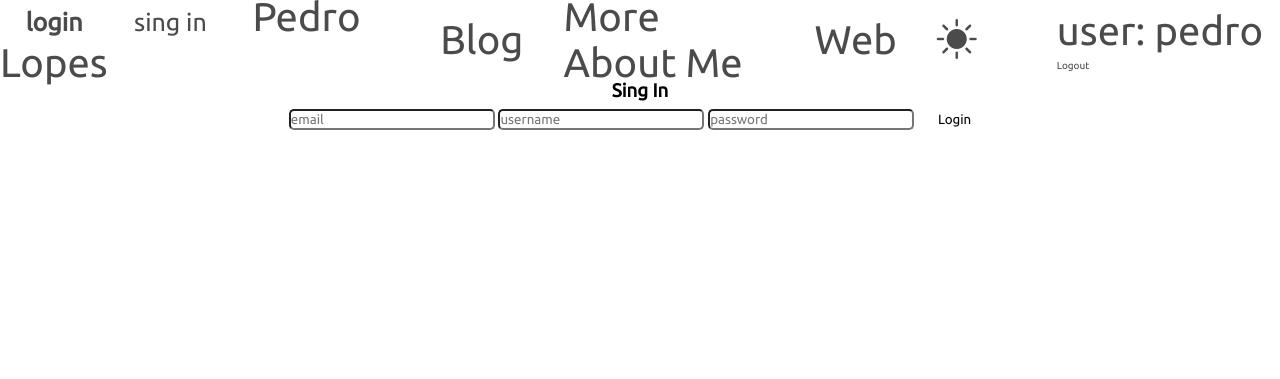
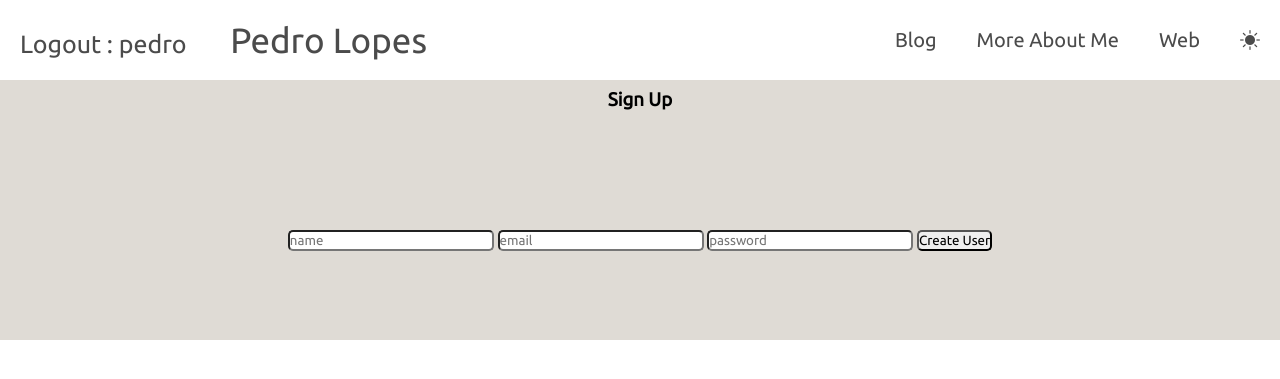
Before and after one commit to Praticas-PW/pwProject, a Django app: page /sing_in in a window 1280 px wide. Shown: the top 379 px of the page. Run offline with Django 4.2, Linux system fonts and the light colour scheme; a user stored in the database is signed in; some libraries are stand-ins or nearby versions.

Commit message:
ja cria contas

```diff
--- a/projeto/portfolio/static/css/login.css
+++ b/projeto/portfolio/static/css/login.css
@@ -1,19 +1,71 @@
+@keyframes fadeIn {
+  0% {
+      opacity: 0;
+      transform: translateY(-20px);
+  }
+  100% {
+      opacity: 1;
+      transform: translateY(0);
+  }
+}
+
 .centered-div {
-    margin-left: auto;
-    margin-right: auto;
-    text-align: center; /* Optional - centers the content inside the div */
-  }
+  animation: fadeIn 0.5s ease-in-out;
+  text-align: center;
+  background-color: rgb(223, 219, 213);
+  width: 100%;
+  height: 200px;
+  padding: 20px;
+  display: flex; /* Use flexbox */
+  align-items: center; /* Center vertically */
+  justify-content: center; /* Center horizontally */
 
 
-  .hover-animation {
-    background-color: white;
-    color: black;
-    transition: background-color 0.6s;
-    border: none;
-    border-radius: 10px;
-    padding: 10px 20px;
-  }
+}
 
-  .hover-animation:hover {
-    background-color: grey;
-  }
+.hover-animation:hover {
+  background-color: beige;
+  color: black;
+}
+
+.login-form {
+  display: flex;
+  flex-direction: column;
+  align-items: center;
+}
+
+.login-input {
+  padding: 10px;
+  margin: 10px;
+  border: 1px solidburlywood;
+  border-radius: 5px;
+  width: 200px;
+}
+
+.login-button {
+  padding: 10px 15px;
+  background-color: burlywood;
+  color: black;
+  border: none;
+  border-radius: 5px;
+  cursor: pointer;
+}
+
+.login-heading {
+  margin-bottom: 20px;
+  margin-left: auto;
+  margin-right: auto;
+}
+
+
+.warning {
+  position: fixed;
+  top: 0;
+  left: 0;
+  right: 0;
+  z-index: 2;
+  padding: 10px;
+  background-color: #ffcc00;
+  color: #000;
+  text-align: center;
+}
--- a/projeto/portfolio/static/css/styles.css
+++ b/projeto/portfolio/static/css/styles.css
@@ -47,7 +47,7 @@ html{
     font-size: 25px;
     color: black;
     cursor: pointer;
-    font-size: 40px;
+    font-size: 20px;
 }
 
 
--- /dev/null
+++ b/projeto/portfolio/static/js/log_in.js
@@ -0,0 +1,11 @@
+document.addEventListener('DOMContentLoaded', function() {
+    var messageElement = document.querySelector('.warning');
+
+    if (messageElement) {
+        messageElement.style.display = 'block';
+
+        setTimeout(function() {
+            messageElement.style.display = 'none';
+        }, 5000);
+    }
+});
--- a/projeto/portfolio/templates/layout.html
+++ b/projeto/portfolio/templates/layout.html
@@ -32,15 +32,20 @@
 
         <div class="hdr" style="position: relative;">
             <p style="display: block"  >
+                {% if request.user.is_authenticated %}
+                <a href="{% url 'logout' %}" style="font-size: 25px;">
+                    Logout : {{request.user}}</a>
+
+                </a>
+                {% else %}
                 <a href="{% url 'login' %}" style="font-size: 25px;">
-                    <i class="fa-sharp fa-regular fa-arrow-right-to-arc"></i>
                     login
                 </a>
                 <a href="{% url 'sing_in' %}" style="font-size: 25px;">
-                    <i class="fa-sharp fa-regular fa-arrow-right-to-arc"></i>
-                    sing in
+                    Sign up
                 </a>
-                <a href="{% url 'home' %}">
+                {% endif %}
+                <a href="{% url 'home' %}" style="font-size: 35px;">
                     Pedro Lopes
                 </a>
             </p>
@@ -55,16 +60,6 @@
                 <a>
                     <i class="bi bi-brightness-high-fill" id="toggleDark"></i>
                 </a>
-                <a>
-                    <p >
-                        {% if request.user.is_authenticated %}
-                        user: {{request.user}}
-                        <a href="{% url 'logout' %}" style="font-size: 10px;">Logout</a>
-                        {% else %}
-                        <a href="{% url 'login' %}" style="font-size: 10px;">Login</a>
-                        {% endif %}
-                    </p>
-                </a>
             </nav>
         </div>
 
@@ -75,10 +70,6 @@
 
 
 
-        <div>
-
-
-        </div>
 
 
     </body>
--- a/projeto/portfolio/templates/sing_in.html
+++ b/projeto/portfolio/templates/sing_in.html
@@ -3,29 +3,33 @@
 
 {% block head %}
 <link rel="stylesheet" href="{% static 'css/login.css' %}">
-<!-- <script src="{% static 'js/licenciatura.js' %}"></script> -->
+<script src="{% static 'js/log_in.js' %}"></script>
 {% endblock head %}
 
 {% block main %}
 
 
 
+<div class="warning">
+  {% if not request.user.is_authenticated %}
+      {{ message }}
+  {% endif %}
+</div>
+
+
+<div class="centered-div" style="height: 60px;">
+  <h3 class="login-heading">Sign Up</h3>
+</div>
+
 
 <div class="centered-div">
-
-    <h3>Sing In</h3>
-
-    {% if not request.user.is_authenticated %}
-      {{ message }}
-    {% endif %}
-
-    <form action="{% url 'login' %}" method="POST">
-        {% csrf_token %}
-        <input type="text" name="email" placeholder="email" style="border-radius: 5px;">
-        <input type="text" name="username" placeholder="username" style="border-radius: 5px;">
-        <input type="password" name="password" placeholder="password" style="border-radius: 5px;">
-        <input type="submit" value="Login" style="border-radius: 5px;" class="hover-animation">
-    </form>
+  <form action="{% url 'create_user'%}" method="POST">
+    {% csrf_token %}
+    <input type="text" name="name" placeholder="name" style="border-radius: 5px;">
+    <input type="text" name="email" placeholder="email" style="border-radius: 5px;">
+    <input type="text" name="password" placeholder="password" style="border-radius: 5px;">
+    <input type="submit" value="Create User" style="border-radius: 5px;" class="hover-animation">
+  </form>
 
 </div>
 
--- a/projeto/portfolio/urls.py
+++ b/projeto/portfolio/urls.py
@@ -13,6 +13,8 @@ urlpatterns = [
     path('blog/deletePost/ <int:post_id>', views.deletePost,name='deletePost'),
     path('login', views.login_view, name = 'login'),
     path('sing_in', views.sing_in, name = 'sing_in'),
+    path('create_user', views.create_user_view, name='create_user'),
     path('logout', views.logout_view, name='logout'),
+    path('blog/likePost/<int:post_id>', views.likePost, name ='likePost'),
 
 ]
--- a/projeto/portfolio/views.py
+++ b/projeto/portfolio/views.py
@@ -41,10 +41,11 @@ def blog(request):
     return render(request, 'blog.html', context)
 
 
+def likePost(request, post_id):
+    Post.objects.filter(pk = post_id).update(likes = Post.objects.get(pk = post_id).likes + 1)
+    return HttpResponseRedirect(reverse('blog'))
 
 
-
-@login_required
 def deletePost(request, post_id):
     Post.objects.get(pk = post_id).delete()
     return HttpResponseRedirect(reverse('blog'))
@@ -78,3 +79,15 @@ def login_view(request):
 def logout_view(request):
     logout(request)
     return redirect('home')
+
+
+
+
+def create_user_view(request):
+    if request.method == 'POST':
+        name = request.POST['name']
+        email = request.POST['email']
+        password = request.POST['password']
+
+    User.objects.create_user(name, email, password)
+    return render(request, 'index.html')
```
Also changed, not shown: projeto/portfolio/forms.py (+13 -1 lines), projeto/portfolio/templates/blog.html (+58 -6 lines), projeto/portfolio/templates/login.html (+5 -4 lines), projeto/db.sqlite3.
